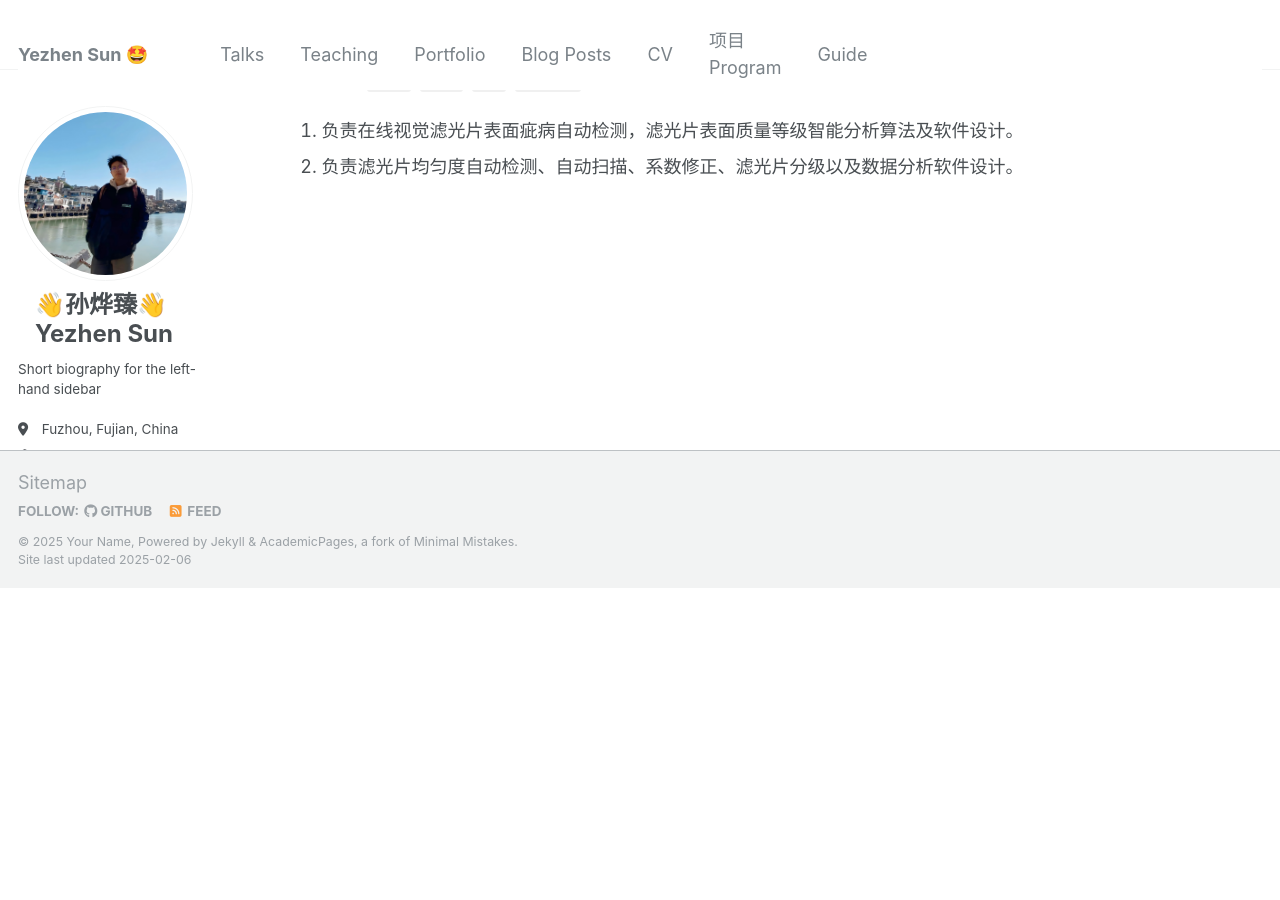
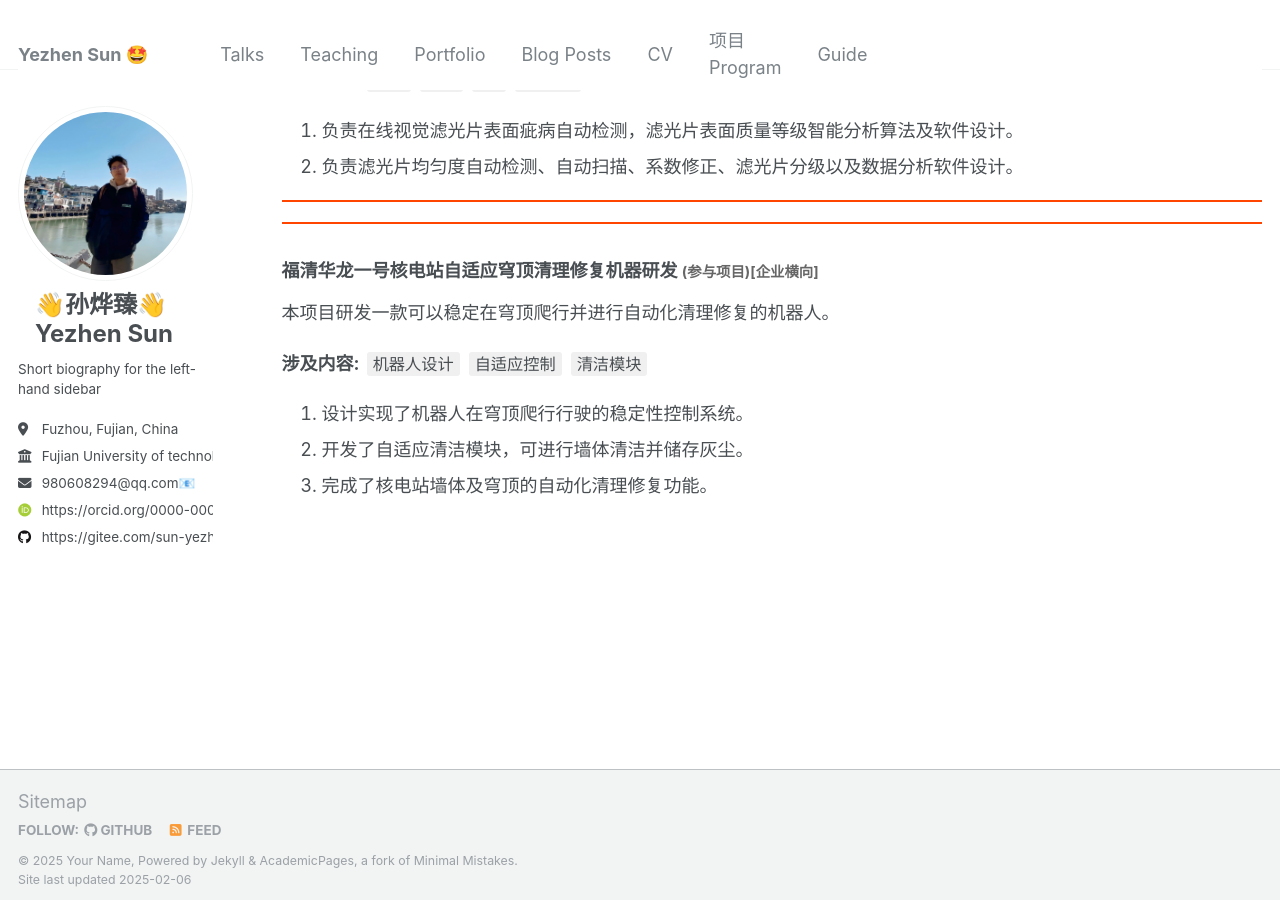
Before and after one commit to yuyuasd/yuyuasd.github.io, a Jekyll site: the page built from _pages/program.md, in a window 1280 px wide and 900 px high, scrolled down 2817 px. Built offline with Jekyll 4.4.1, drawn with Linux system fonts in a browser that asks for light colours; some web fonts are replaced; before the commit the page ends 3405 px from its top, so only the background shows below that.

Commit message:
更新: 在研究生项目页面添加福清华龙一号核电站自适应穹顶清理修复机器研发的详细描述及相关功能

```diff
--- a/_pages/program.md
+++ b/_pages/program.md
@@ -144,3 +144,19 @@ redirect_from:
 
 1. 负责在线视觉滤光片表面疵病自动检测，滤光片表面质量等级智能分析算法及软件设计。
 2. 负责滤光片均匀度自动检测、自动扫描、系数修正、滤光片分级以及数据分析软件设计。
+
+<div style="border-bottom: 2px solid #FF4500; margin: 20px 0;"></div>
+<div style="border-bottom: 2px solid #FF4500; margin: 20px 0;"></div>
+
+### 福清华龙一号核电站自适应穹顶清理修复机器研发 <span style='color: #666666; font-size: 0.8em;'>(参与项目)[企业横向]</span>
+
+本项目研发一款可以稳定在穹顶爬行并进行自动化清理修复的机器人。
+
+**涉及内容:**
+<span style='background-color: #f0f0f0; padding: 2px 6px; margin: 0 2px; border-radius: 3px; font-size: 0.9em;'>机器人设计</span>
+<span style='background-color: #f0f0f0; padding: 2px 6px; margin: 0 2px; border-radius: 3px; font-size: 0.9em;'>自适应控制</span>
+<span style='background-color: #f0f0f0; padding: 2px 6px; margin: 0 2px; border-radius: 3px; font-size: 0.9em;'>清洁模块</span>
+
+1. 设计实现了机器人在穹顶爬行行驶的稳定性控制系统。
+2. 开发了自适应清洁模块，可进行墙体清洁并储存灰尘。
+3. 完成了核电站墙体及穹顶的自动化清理修复功能。
```
